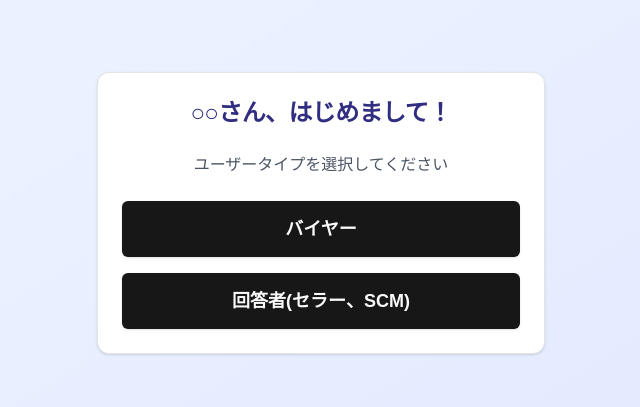
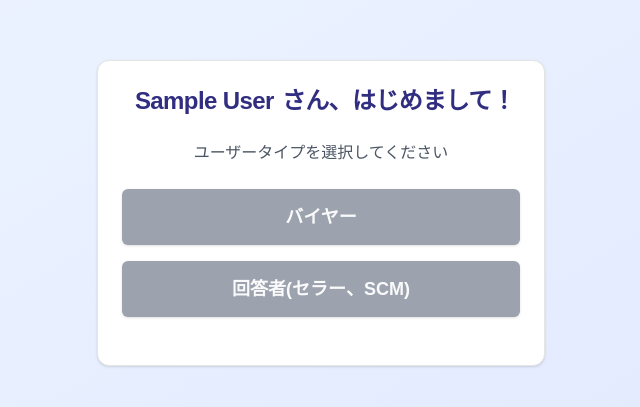
Before and after one commit to TadanobuTokiwa/appraisal-app, a Next.js app: page /select-usertype in a window 1280 px wide. Shown: the part 187-594 px from the top of the page, without its empty margins (319-959 px from the left). Built offline with nearby package versions, Linux system fonts and the light colour scheme; no server answers; sample sign-in values are in the browser's storage.

Commit message:
新規ユーザーのユーザー登録機能を追加

```diff
--- a/src/app/layout.tsx
+++ b/src/app/layout.tsx
@@ -27,7 +27,7 @@ export default function RootLayout({
   return (
     <html lang="en">
       <body
-        className={`${geistSans.variable} ${geistMono.variable} antialiased bg-gradient-to-br from-blue-50 to-indigo-100`}
+        className={`${geistSans.variable} ${geistMono.variable} antialiased min-h-screen bg-gradient-to-br from-blue-50 to-indigo-100`}
       >
         <AuthProvider>
           {children}
--- a/src/app/select-usertype/page.tsx
+++ b/src/app/select-usertype/page.tsx
@@ -1,25 +1,50 @@
 'use client'
 
-import { Card, CardContent, CardHeader, CardTitle } from "@/components/ui/card"
+import { useEffect, useState } from "react"
+import { Card, CardContent, CardFooter, CardHeader, CardTitle } from "@/components/ui/card"
 import { Button } from "@/components/ui/button"
 import { useRouter } from 'next/navigation'
+import ProtectedRoute from "../protectedRoute"
+import { initializeFirebaseApp } from "@/lib/firebase/firebaseConfig"
+import { useAuth } from "@/context/AuthContext"
+import { addUser } from "@/lib/supabase/supabaseFunctions"
+import { Loader } from "lucide-react"
 
 const Page = () => {
-    const router = useRouter()
 
-    const handleSelection = (type: string) => {
-        // Here you would typically set the user type in your app's state or storage
-        console.log(`Selected user type: ${type}`)
-        // Redirect to the appropriate page based on user type
-        router.push(type === 'buyer' ? '/buyer/Home' : '/respondent/Home')
+    const [ isLoading, setIsLoading ] = useState<boolean>(false)
+
+    useEffect(() => {
+        initializeFirebaseApp();
+    }, []);
+
+    const router = useRouter();
+    const { user } = useAuth();
+
+    const handleSelection = async(type: string) => {
+        setIsLoading(true)
+        if(user && user.displayName && user.email){
+            const { error } = await addUser(user.uid, user.displayName, user.email, type)
+            if(error){
+                window.alert("【エラー】")
+                setIsLoading(false)
+                return
+            }
+            router.push(type === 'buyer' ? '/buyer/Home' : '/respondent/Home')
+        }else{
+            window.alert("【エラー】ログイン画面からやり直してください")
+            setIsLoading(false)
+        }
+
     }
 
     return (
-        <div className="min-h-screen flex items-center justify-center p-4">
+        <ProtectedRoute>
+        <div className="flex items-center justify-center min-h-screen p-4">
         <Card className="w-full max-w-md">
             <CardHeader>
             <CardTitle className="text-2xl font-bold text-center text-indigo-900">
-                ○○さん、はじめまして！
+                <span className="mx-2">{user?.displayName}</span>さん、はじめまして！
             </CardTitle>
             </CardHeader>
             <CardContent className="space-y-6">
@@ -28,21 +53,33 @@ const Page = () => {
             </p>
             <div className="grid grid-cols-1 gap-4">
                 <Button
-                className="h-14 text-lg font-semibold"
+                className="h-14 text-lg font-semibold bg-gray-400"
                 onClick={() => handleSelection('buyer')}
+                disabled={isLoading}
                 >
                     バイヤー
                 </Button>
                 <Button
-                className="h-14 text-lg font-semibold"
-                onClick={() => handleSelection('seller')}
+                className="h-14 text-lg font-semibold bg-gray-400"
+                onClick={() => handleSelection('respondent')}
+                disabled={isLoading}
                 >
                     回答者(セラー、SCM)
                 </Button>
             </div>
             </CardContent>
+            <CardFooter>
+                {isLoading ?
+                <div className="w-full flex items-center justify-center">
+                    <Loader className="w-4 h-4 mr-2 animate-spin" />
+                    <span className="font-bold">登録中...</span>
+                </div>
+                :
+                <></>}
+            </CardFooter>
         </Card>
         </div>
+        </ProtectedRoute>
     )
 }
 
--- a/src/context/AuthContext.tsx
+++ b/src/context/AuthContext.tsx
@@ -5,15 +5,13 @@ import { onAuthStateChanged, User } from 'firebase/auth';
 import { getFirebaseServices } from '@/lib/firebase/firebaseConfig';
 
 type AuthContextType = {
-    userName: string | null;
     user: User | null;
     loading: boolean;
 };
 
-const AuthContext = createContext<AuthContextType>({ userName: null, user: null, loading: true });
+const AuthContext = createContext<AuthContextType>({ user: null, loading: true });
 
 export const AuthProvider: React.FC<{ children: React.ReactNode }> = ({ children }) => {
-    const [userName, setUserName] = useState<string | null>(null);
     const [user, setUser] = useState<User | null>(null);
     const [loading, setLoading] = useState(true);
 
@@ -22,14 +20,13 @@ export const AuthProvider: React.FC<{ children: React.ReactNode }> = ({ children
     useEffect(() => {
         const unsubscribe = onAuthStateChanged(auth, async (currentUser) => {
             setUser(currentUser);
-            setUserName(currentUser?.displayName || null);
             setLoading(false);
         });
         return () => unsubscribe();
     }, [auth]);
 
     return (
-        <AuthContext.Provider value={{ userName, user, loading }}>
+        <AuthContext.Provider value={{ user, loading }}>
             {children}
         </AuthContext.Provider>
     );
--- a/src/lib/supabase/supabaseFunctions.ts
+++ b/src/lib/supabase/supabaseFunctions.ts
@@ -0,0 +1,13 @@
+import { supabase } from "./supabaseClient";
+
+export const addUser = async(id: string, username: string, email: string, usertype: string) => {
+    const { error } = await supabase
+    .from('users')
+    .insert([{
+        id,
+        email,
+        username,
+        usertype
+    }]);
+    return { error };
+}
```
